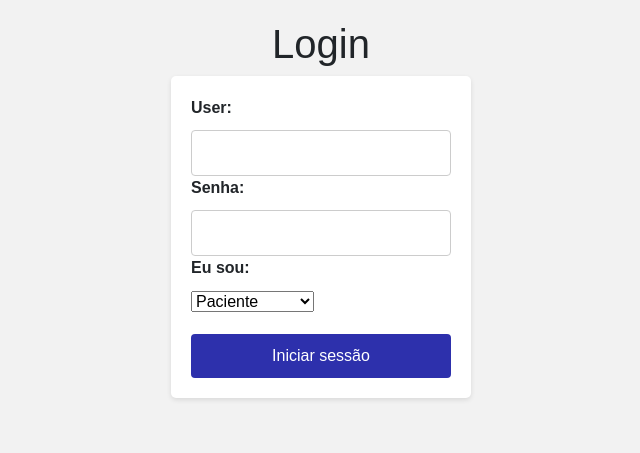
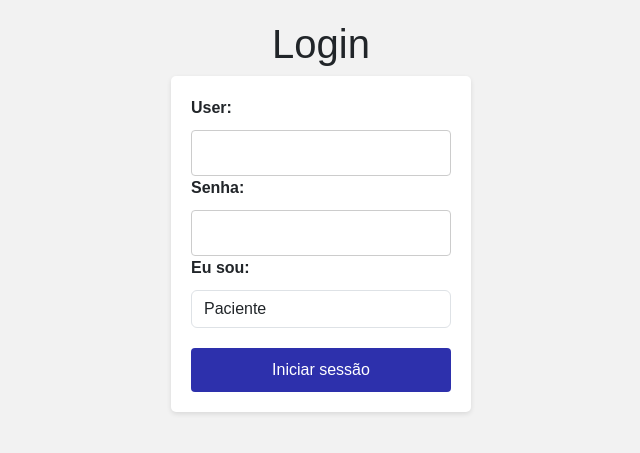
Before and after one commit to laysasiqueira/clinica, a Flask app: page /login in a window 1280 px wide. Shown: the top 453 px of the page, without its empty margins (319-959 px from the left). Run offline with Flask 3, Linux system fonts and the light colour scheme; some libraries are stand-ins or nearby versions.

Commit message:
Update login.html

```diff
--- a/projeto/templates/login.html
+++ b/projeto/templates/login.html
@@ -73,15 +73,15 @@
     <form action="login.html" method="POST">
         <div class="form-group">
             <label for="username">User:</label>
-            <input type="text" id="username" name="username" required>
+            <input type="text" id="username" name="username" required class="form-control">
         </div>
         <div class="form-group">
             <label for="password">Senha:</label>
-            <input type="password" id="password" name="password" required>
+            <input type="password" id="password" name="password" required class="form-control">
         </div>
         <div class="form-group">
             <label for="role">Eu sou:</label>
-            <select id="role" name="role">
+            <select id="role" name="role" class="form-control">
                 <option value="paciente">Paciente</option>
                 <option value="medico">Médico</option>
                 <option value="recepcionista">Recepcionista</option>
```
